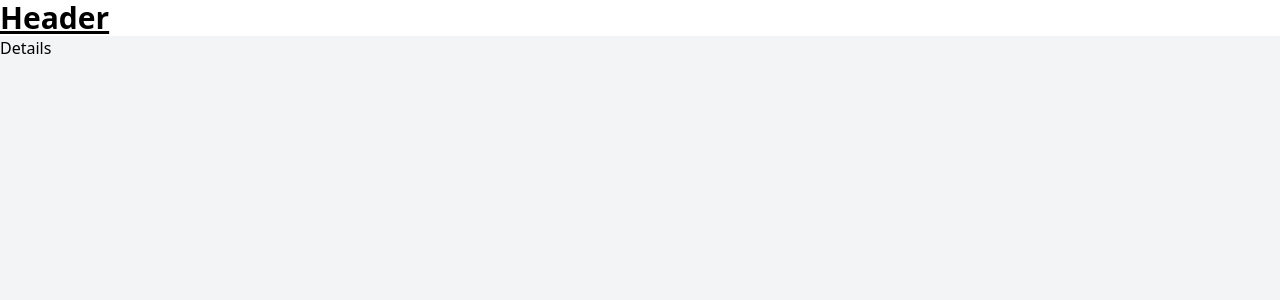
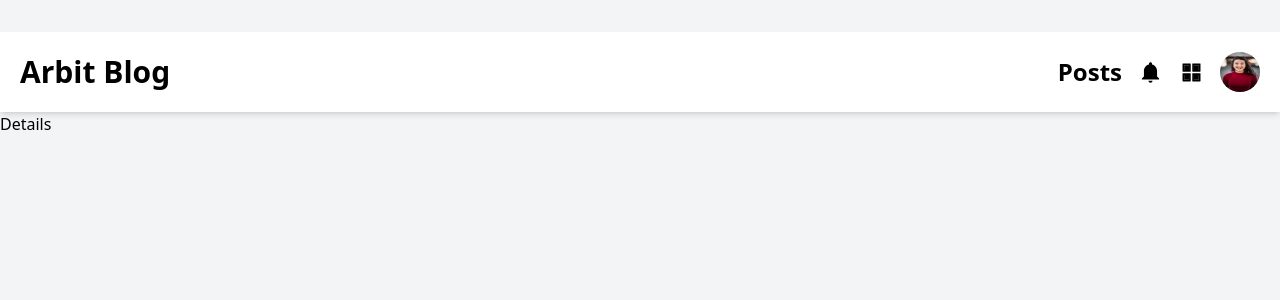
Before and after one commit to emreozturanli/verde-frontend-challange, a React (Create React App) app: page /details/1 in a window 1280 px wide. Shown: the top 300 px of the page. Built offline with nearby package versions, Linux system fonts and the light colour scheme; the HTML template or start-up script is replaced by a standard one.

Commit message:
header started

```diff
--- a/package.json
+++ b/package.json
@@ -9,6 +9,7 @@
     "@testing-library/user-event": "^14.4.3",
     "react": "^18.2.0",
     "react-dom": "^18.2.0",
+    "react-icons": "^4.4.0",
     "react-redux": "^8.0.2",
     "react-router-dom": "^6.3.0",
     "react-scripts": "5.0.1",
--- a/src/components/Header.jsx
+++ b/src/components/Header.jsx
@@ -1,8 +1,19 @@
 import React from 'react'
+import { IoMdNotifications } from 'react-icons/io';
+import { AiTwotoneAppstore } from 'react-icons/ai';
+import profile from "../assets/profile_p.jpg"
 
 const Header = () => {
   return (
-    <div className='text-3xl font-bold underline bg-white'>Header</div>
+    <header className='bg-white container shadow-md m-auto mt-8 p-5 flex justify-between items-center'>
+      <h1 className='text-3xl font-bold'>Arbit Blog</h1>
+      <nav className='flex gap-4 items-center'>
+        <h3 className='text-2xl font-semibold'>Posts</h3>
+        <IoMdNotifications size={25}/>
+        <AiTwotoneAppstore size={25}/>
+        <img className='rounded-full w-10 h-10' src={profile} alt="profile" />
+      </nav>
+    </header>
   )
 }
 
```
Also changed, not shown: src/assets/profile_p.jpg (added), 1 other file (tests, documents, lock files or other folders).
